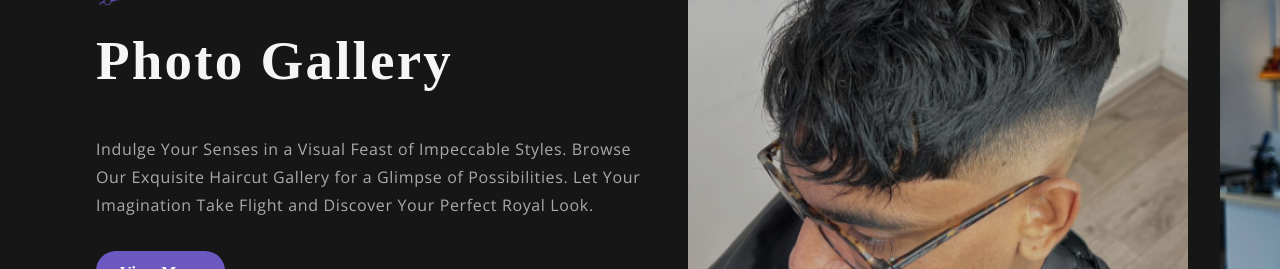
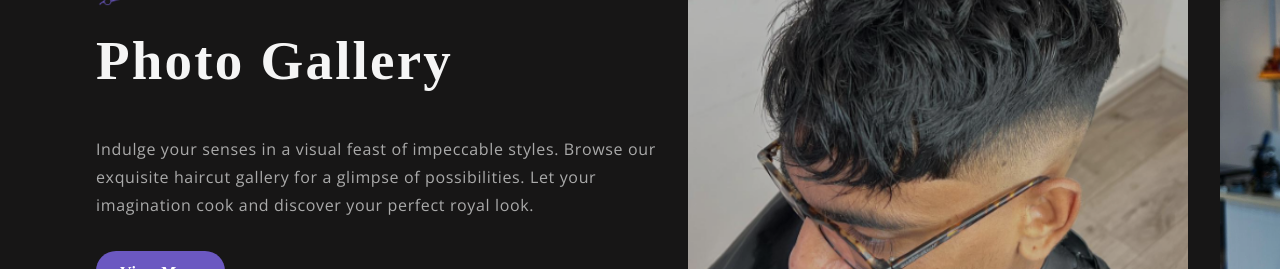
Before and after one commit to JuanTwo779/kingz-kutz-v2, a React (Create React App) app: page / in a window 1280 px wide. Shown: the part 4400-4669 px from the top of the page. Built offline with nearby package versions, Linux system fonts and the light colour scheme; a web font is replaced by a local one.

Commit message:
text changes

```diff
--- a/src/container/Gallery/Gallery.jsx
+++ b/src/container/Gallery/Gallery.jsx
@@ -23,7 +23,7 @@ const Gallery = () => {
       <div className="app__gallery-content">
         <SubHeading title="Instagram" />
         <h1 className="headtext__cormorant">Photo Gallery</h1>
-        <p className="p__opensans" style={{ margin: '2rem 0 1rem 0' }}>Indulge Your Senses in a Visual Feast of Impeccable Styles. Browse Our Exquisite Haircut Gallery for a Glimpse of Possibilities. Let Your Imagination Take Flight and Discover Your Perfect Royal Look.</p>
+        <p className="p__opensans" style={{ margin: '2rem 0 1rem 0' }}>Indulge your senses in a visual feast of impeccable styles. Browse our exquisite haircut gallery for a glimpse of possibilities. Let your imagination cook and discover your perfect royal look.</p>
         <a href="https://www.instagram.com/blurryvision.kk/" target='_blank' type="button" className="custom__button">View More</a>
       </div>
       <div className="app__gallery-images">
```
